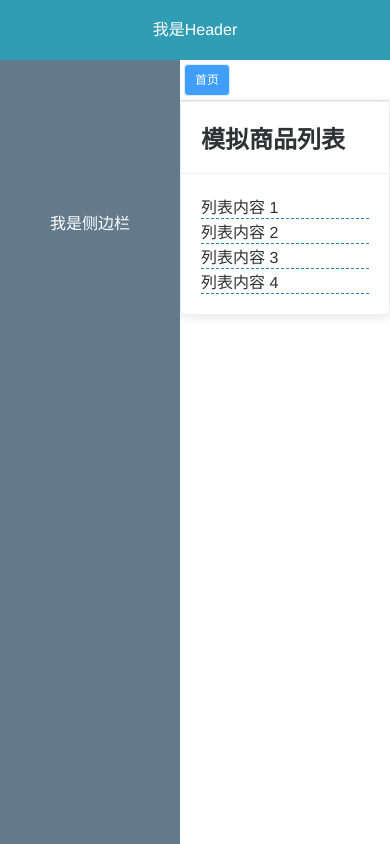
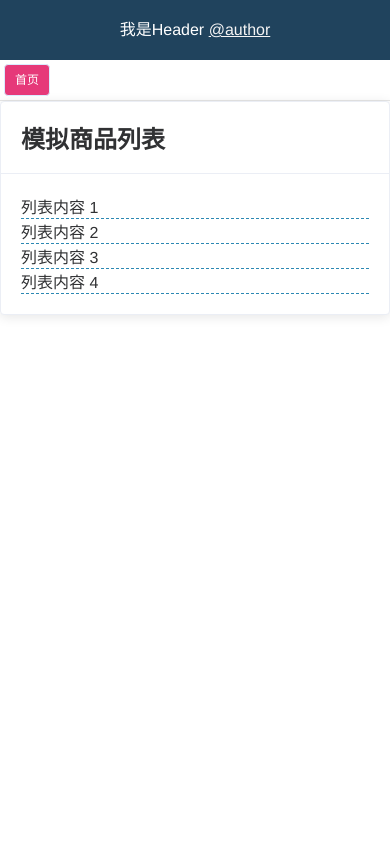
Before and after one commit to BiYuqi/vue-multiple-tabs, a Vue app: page /#/dashboard in a window 390 px wide. Built offline with nearby package versions, Linux system fonts and the light colour scheme.

Commit message:
chore: update dependencies & theme

```diff
--- a/package.json
+++ b/package.json
@@ -45,6 +45,7 @@
     "file-loader": "^1.1.4",
     "friendly-errors-webpack-plugin": "^1.6.1",
     "html-webpack-plugin": "^2.30.1",
+    "lodash": "^4.17.15",
     "node-notifier": "^5.4.0",
     "node-sass": "^4.12.0",
     "optimize-css-assets-webpack-plugin": "^3.2.0",
--- a/src/App.vue
+++ b/src/App.vue
@@ -1,6 +1,6 @@
 <template>
   <div id="app">
-    <router-view :key="Date.now()"></router-view>
+    <router-view></router-view>
   </div>
 </template>
 
--- a/src/pages/AsideArea/index.vue
+++ b/src/pages/AsideArea/index.vue
@@ -16,8 +16,14 @@ export default {}
   width: 180px;
   height: 100%;
   color: #fff;
-  background-color: #637a8c;
+  background-color: #20435d;
   text-align: center;
   padding-top: 150px;
 }
+@media screen and (max-width: 800px) {
+  .aside-pan {
+    display: none;
+  }
+}
+
 </style>
--- a/src/pages/GoodDetail/GoodDetail.vue
+++ b/src/pages/GoodDetail/GoodDetail.vue
@@ -8,7 +8,7 @@
 <script>
 export default {
   mounted () {
-    console.log(this.$route.meta.params)
+    console.log(this.$route.meta.params.id)
   }
 }
 </script>
--- a/src/pages/HeaderArea/index.vue
+++ b/src/pages/HeaderArea/index.vue
@@ -1,6 +1,6 @@
 <template>
   <div class="header-pan">
-    我是Header
+    我是Header <a href="https://github.com/BiYuqi/vue-multiple-tabs" target="_blank">@author</a>
   </div>
 </template>
 
@@ -8,12 +8,16 @@
 export default {}
 </script>
 
-<style scoped>
+<style lang="scss" scoped>
 .header-pan {
   height: 60px;
   line-height: 60px;
   text-align: center;
-  background-color: #319db5;
+  background-color: #20435d;
   color: #fff;
+
+  a {
+    color: #f5f5f5;
+  }
 }
 </style>
--- a/src/pages/Main.vue
+++ b/src/pages/Main.vue
@@ -30,5 +30,10 @@ export default{
   .main-content{
     margin-left: 180px;
   }
+  @media screen and (max-width: 800px) {
+    .main-content{
+      margin-left: 0;
+    }
+  }
 }
 </style>
--- a/src/pages/TabView/index.vue
+++ b/src/pages/TabView/index.vue
@@ -70,8 +70,11 @@ export default {
     cursor: pointer;
     margin: 0 4px;
     &.active {
-      background-color: #409eff;
+      background-color: #e63979;
       color: #fff;
+      .el-tag__close {
+        color: #fff;
+      }
     }
   }
 }
```
Also changed, not shown: 1 other file (tests, documents, lock files or other folders).
